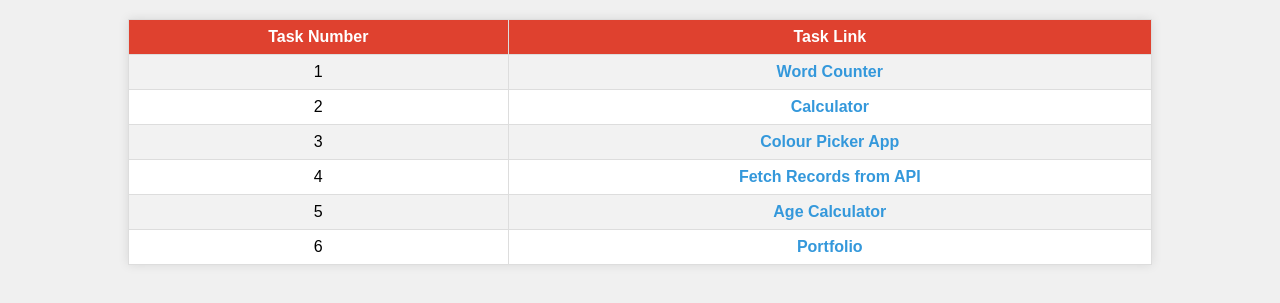
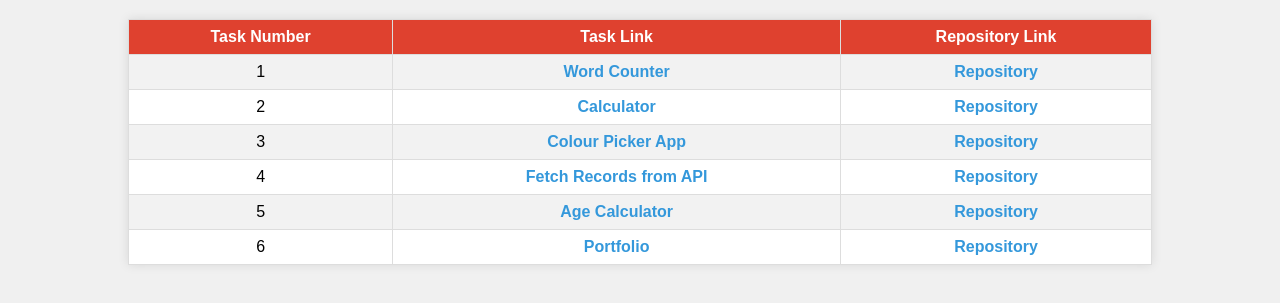
Before and after one commit to aryankhatuwala/mern-projects, a plain HTML site: page index3.html in a window 1280 px wide. Shown: the part 81-384 px from the top of the page. Drawn offline with Linux system fonts and the light colour scheme.

Commit message:
all done

```diff
--- a/index3.html
+++ b/index3.html
@@ -59,6 +59,7 @@
       <tr>
         <th>Task Number</th>
         <th>Task Link</th>
+        <th>Repository Link</th>
       </tr>
       <tr>
         <td>1</td>
@@ -69,12 +70,24 @@
             >Word Counter</a
           >
         </td>
+        <td>
+          <a
+            href="https://github.com/aryankhatuwala/word-counter"
+            target="_blank"
+            >Repository</a
+          >
+        </td>
       </tr>
       <tr>
         <td>2</td>
         <td>
           <a href="https://aryankhatuwala.github.io/calculator/" target="_blank"
             >Calculator</a
+          >
+        </td>
+        <td>
+          <a href="https://github.com/aryankhatuwala/calculator" target="_blank"
+            >Repository</a
           >
         </td>
       </tr>
@@ -87,6 +100,13 @@
             >Colour Picker App</a
           >
         </td>
+        <td>
+          <a
+            href="https://github.com/aryankhatuwala/color-picker"
+            target="_blank"
+            >Repository</a
+          >
+        </td>
       </tr>
       <tr>
         <td>4</td>
@@ -95,6 +115,13 @@
             href="https://aryankhatuwala.github.io/fetch-records/"
             target="_blank"
             >Fetch Records from API</a
+          >
+        </td>
+        <td>
+          <a
+            href="https://github.com/aryankhatuwala/fetch-records"
+            target="_blank"
+            >Repository</a
           >
         </td>
       </tr>
@@ -107,6 +134,13 @@
             >Age Calculator</a
           >
         </td>
+        <td>
+          <a
+            href="https://github.com/aryankhatuwala/Age-Calculator-App"
+            target="_blank"
+            >Repository</a
+          >
+        </td>
       </tr>
       <tr>
         <td>6</td>
@@ -117,6 +151,13 @@
             >Portfolio</a
           >
         </td>
+        <td>
+          <a
+            href="https://github.com/aryankhatuwala/Portfolio-Website"
+            target="_blank"
+            >Repository</a
+          >
+        </td>
       </tr>
     </table>
   </body>
```
